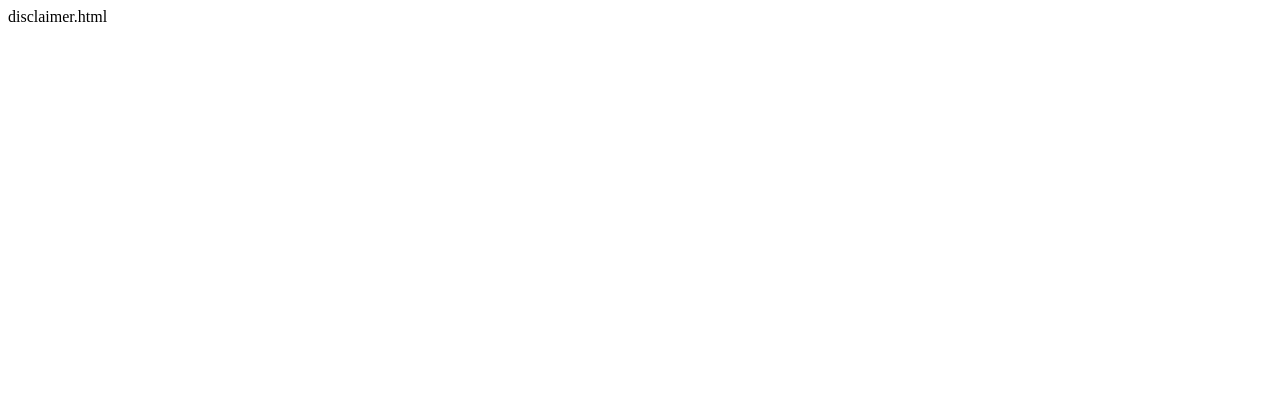
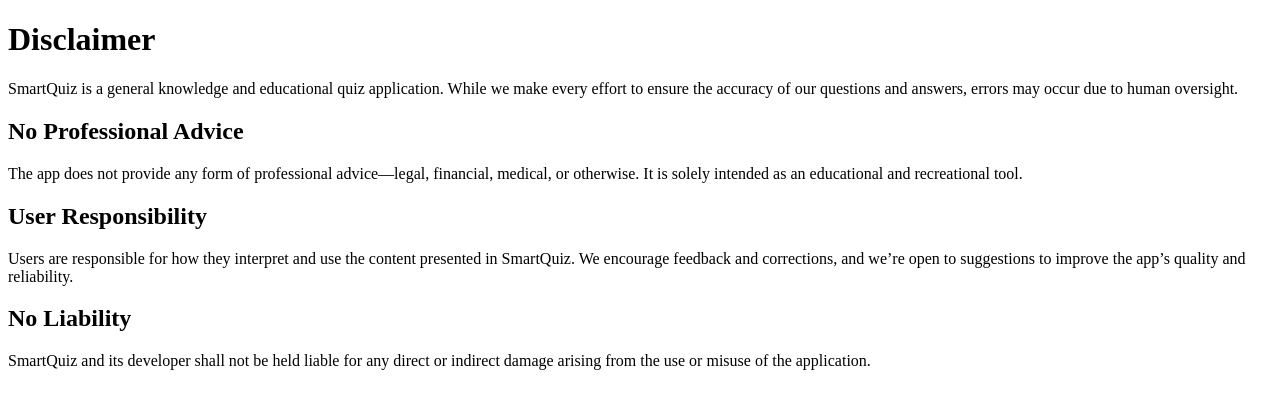
Before and after one commit to mufradware/mufradware.github.io, a plain HTML site: page pages/disclaimer.html in a window 1280 px wide. Drawn offline with Linux system fonts and the light colour scheme.

Commit message:
Update disclaimer.html

```diff
--- a/pages/disclaimer.html
+++ b/pages/disclaimer.html
@@ -1 +1,27 @@
-disclaimer.html
+<!DOCTYPE html>
+<html lang="en">
+
+<head>
+  <meta charset="UTF-8">
+  <title>Disclaimer - SmartQuiz</title>
+</head>
+
+<body>
+  <h1>Disclaimer</h1>
+  <p>SmartQuiz is a general knowledge and educational quiz application. While we make every effort to ensure the
+    accuracy of our questions and answers, errors may occur due to human oversight.</p>
+
+  <h2>No Professional Advice</h2>
+  <p>The app does not provide any form of professional advice—legal, financial, medical, or otherwise. It is solely
+    intended as an educational and recreational tool.</p>
+
+  <h2>User Responsibility</h2>
+  <p>Users are responsible for how they interpret and use the content presented in SmartQuiz. We encourage feedback and
+    corrections, and we’re open to suggestions to improve the app’s quality and reliability.</p>
+
+  <h2>No Liability</h2>
+  <p>SmartQuiz and its developer shall not be held liable for any direct or indirect damage arising from the use or
+    misuse of the application.</p>
+</body>
+
+</html>
```
